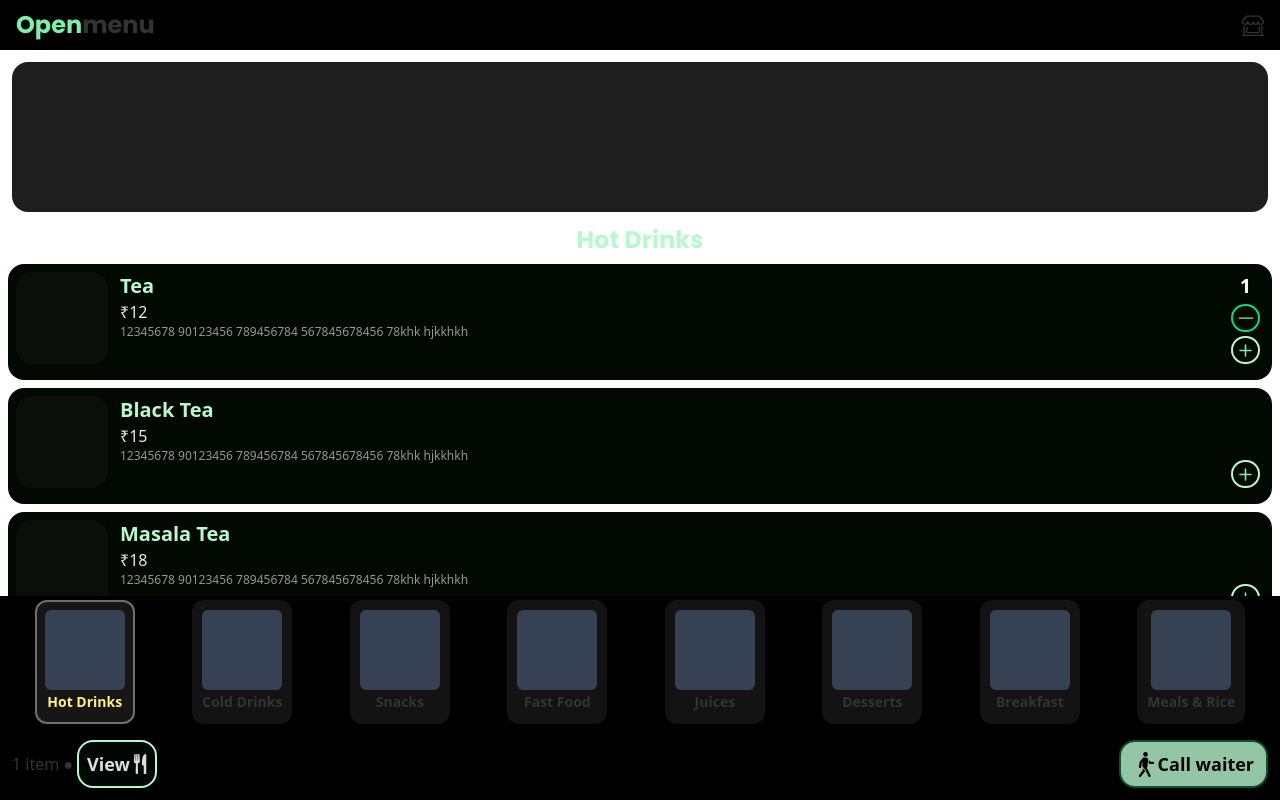
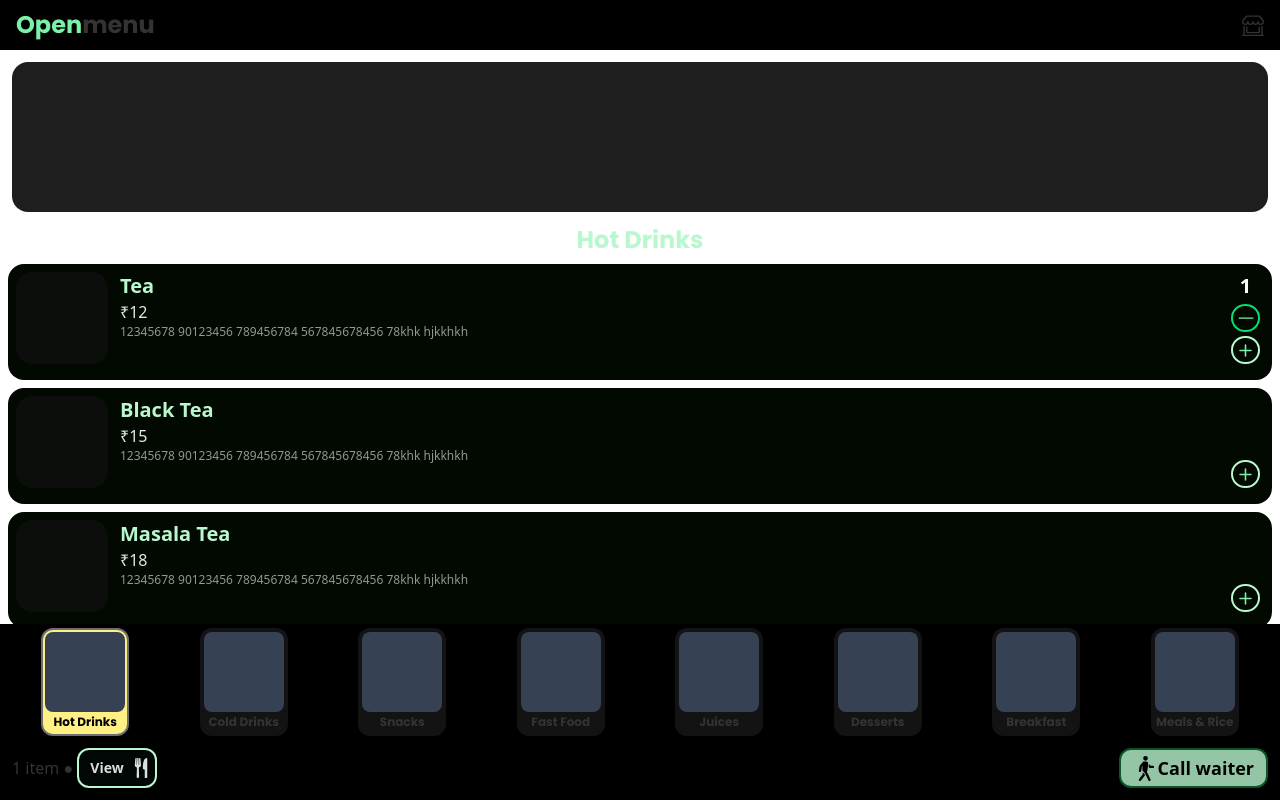
Before and after one commit to me-junaid/openmenu, a React (Vite) app: page / in a window 1280 px wide. Both pictures are taken after a click on the element 1245 px from the left and 350 px from the top of the page. Built offline with nearby package versions, Linux system fonts and the light colour scheme.

Commit message:
Changing the UI.

```diff
--- a/src/components/HomePage/CategoryFeed.jsx
+++ b/src/components/HomePage/CategoryFeed.jsx
@@ -39,9 +39,9 @@ export const CategoryFeed = () => {
         {items.map((item, index) => {
           const isSelected = index === selectedCategory;
           const baseClasses =
-            "p-2 flex flex-col justify-center items-center shrink-0 rounded-xl snap-center transition-transform duration-150";
+            "p-0.5 flex flex-col justify-center items-center shrink-0 rounded-xl snap-center transition-transform duration-150";
           const selectedClasses = isSelected
-            ? "scale-100 border-2 border-[#6f6f6f] bg-[#161616]"
+            ? "scale-100 border-2 border-[#6f6f6f] bg-yellow-200"
             : "scale-100 border-2 border-[#6f6f6f00] bg-[#161616]/90";
 
           return (
@@ -55,21 +55,21 @@ export const CategoryFeed = () => {
               onKeyDown={(e) => handleKeyDown(e, index)}
               className={`${baseClasses} ${selectedClasses}`}
             >
-              <div className="bg-gray-700 w-20 aspect-square rounded-md" />
-              <div className={`${isSelected ? "text-yellow-200" : ""} font-semibold text-sm my-0.5 text-center`}>{item.name}</div>
+              <div className="bg-gray-700 w-20 aspect-square rounded-lg" />
+              <div className={`${isSelected ? "text-black" : ""} font-bold text-xs my-0.5 text-center my-font`}>{item.name}</div>
             </div>
           );
         })}
       </div>
-      <div className={`${(selectedItems.length > 0 ? "flex" : "hidden")} h-16 bg-black p-3 pt-1 justify-between`}>
+      <div className={`${(selectedItems.length > 0 ? "flex" : "hidden")} h-13 bg-black p-3 pt-0 justify-between`}>
         <div className=" flex justify-center items-center">
           {selectedItems.length} {selectedItems.length === 1 ? "item" : "items"} ●
         </div>
-        <button className="ml-1 p-2 active:bg-green-200/9 active:border-yellow-200 duration-200 bg-green-900/9 w-20 text-white/87 border-green-200 border-2  text-lg font-bold rounded-2xl flex justify-between items-center" onClick={() => updateOpenCart()}>
-          <div className="grow">View</div>
-          <span><Menu /></span>
+        <button className="ml-1 p-1 active:bg-green-200/9 active:border-yellow-200 duration-200 bg-green-900/9 w-20 text-white/87 border-green-200 border-2  text-lg font-bold rounded-xl flex justify-between items-center" onClick={() => updateOpenCart()}>
+          <div className="grow text-sm">View</div>
+          <span><Menu width={20} height={20}/></span>
         </button>
-        <button className="ml-auto bg-green-200/80 active:bg-green-200 duration-200 px-3 text-black border-green-900 border-2  text-lg font-bold rounded-2xl flex items-center justify-center" onClick={() => updateOrderSelection()}>
+        <button className="ml-auto bg-green-200/80 active:bg-green-200 duration-200 px-3 text-black border-green-900 border-2  text-lg font-bold rounded-xl flex items-center justify-center" onClick={() => updateOrderSelection()}>
           <Waiter size={25} />
           <p className="">Call waiter</p>
         </button>
```
